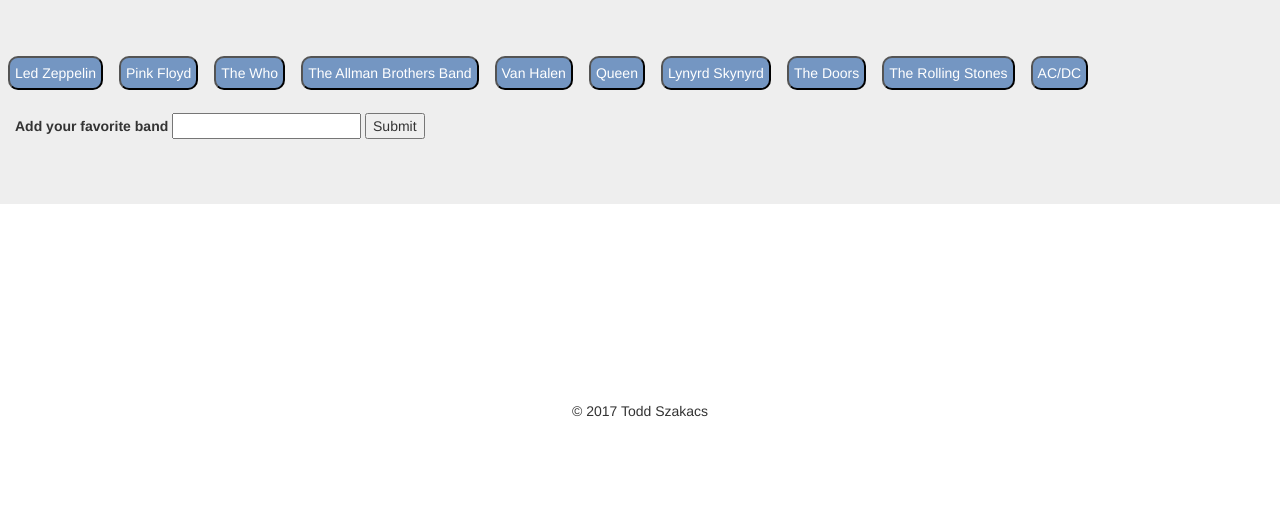
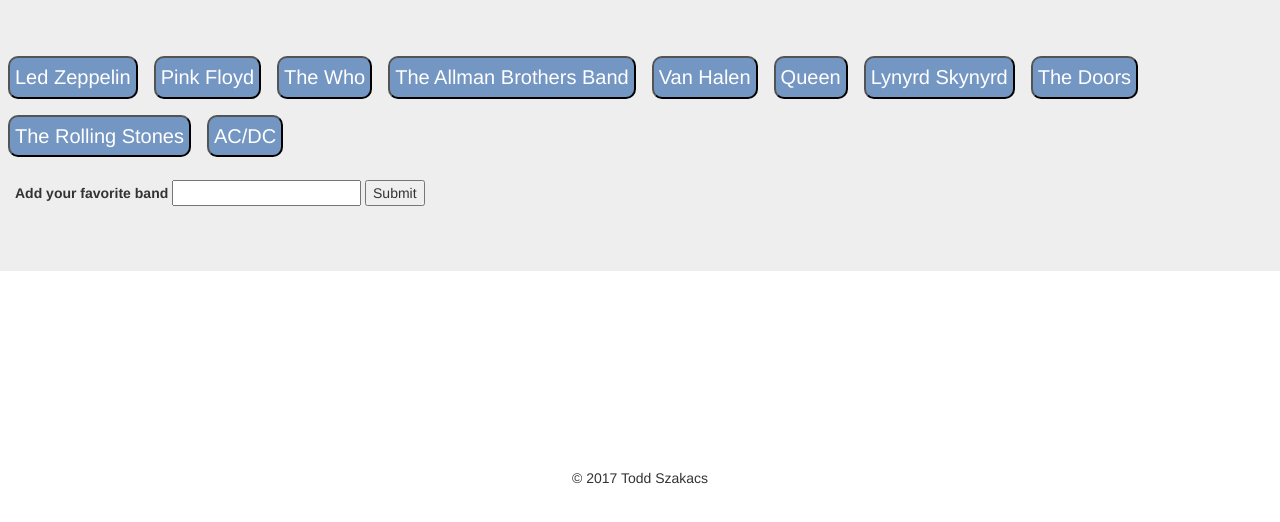
Before and after one commit to Shacko13/GifTastic-Classic-Rock, a plain HTML site: page index.html in a window 1280 px wide. Drawn offline with nearby package versions, Linux system fonts and the light colour scheme.

Commit message:
styling updates

```diff
--- a/assets/css/style.css
+++ b/assets/css/style.css
@@ -8,6 +8,11 @@
 	color: white;
 	background-color: #7496c2;
 	border-radius: 10px;
+
+}
+
+#bandButtons {
+	font-size: 20px;
 }
 
 #addBands-form {
```
